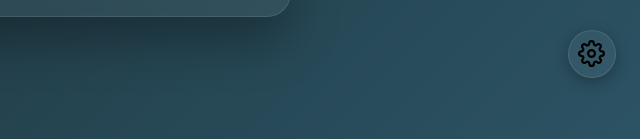
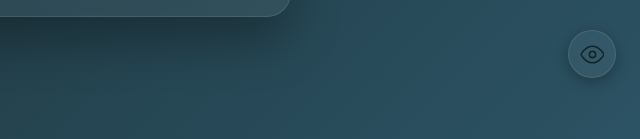
Before and after one commit to vl444dimir/filmhelper, a website: page frontend/index.html in a window 1280 px wide. Shown: the part 698-837 px from the top of the page, 640-1280 px from the left. Drawn offline with nearby package versions, Linux system fonts and the light colour scheme.

Commit message:
theme icon: eye with softer styling

```diff
--- a/frontend/index.html
+++ b/frontend/index.html
@@ -145,7 +145,7 @@
             <button class="theme-option" data-theme="emerald" style="background: #34d399" title="Изумруд"></button>
             <button class="theme-option" data-theme="sunset" style="background: #fb923c" title="Закат"></button>
         </div>
-        <button id="theme-btn" class="theme-btn"><i data-feather="settings"></i></button>
+        <button id="theme-btn" class="theme-btn"><i data-feather="eye"></i></button>
     </div>
     <script src="script.js"></script>
     <script src="wheel.js"></script>
--- a/frontend/style.css
+++ b/frontend/style.css
@@ -770,9 +770,10 @@ button:active {
 }
 
 .theme-btn svg {
-    width: 1.3em;
-    height: 1.3em;
-    stroke-width: 2;
+    width: 1.2em;
+    height: 1.2em;
+    stroke-width: 1.5;
+    opacity: 0.6;
 }
 
 .rating svg {
```
Also changed, not shown: frontend/icon.svg (added).
